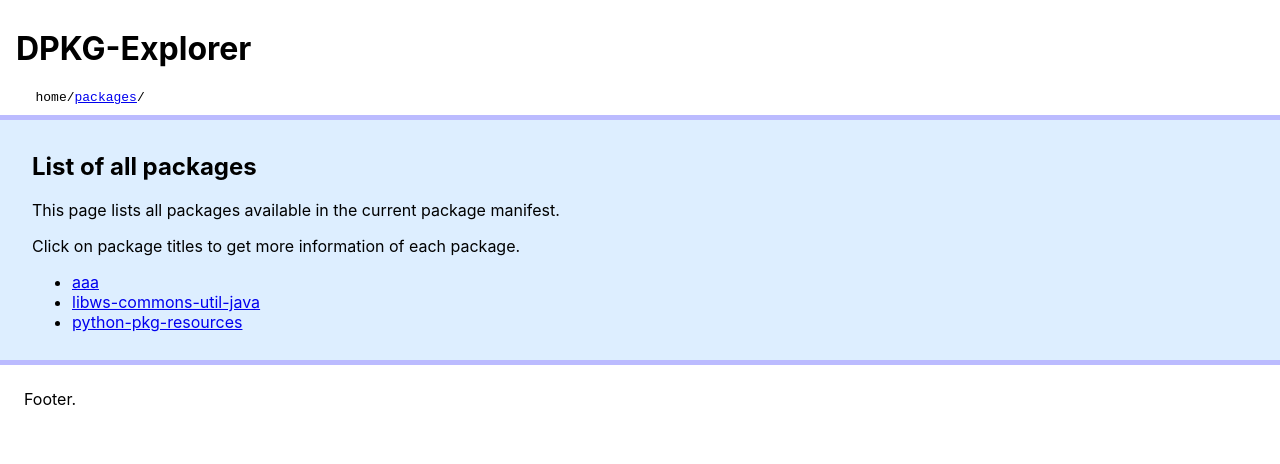
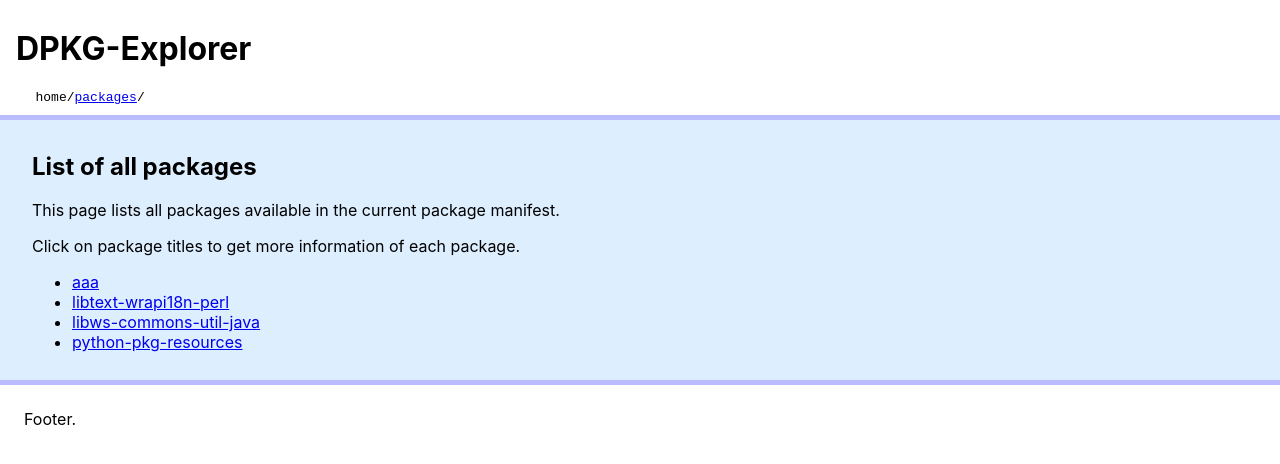
Before and after one commit to Kailari/dpkg-explorer, a React (Create React App) app: page / in a window 1280 px wide. Shown: the top 464 px of the page. Built offline with nearby package versions, Linux system fonts and the light colour scheme.

Commit message:
Added tests for the list view

```diff
--- a/package.json
+++ b/package.json
@@ -32,5 +32,6 @@
       "last 1 firefox version",
       "last 1 safari version"
     ]
-  }
+  },
+  "devDependencies": {}
 }
--- a/src/App.js
+++ b/src/App.js
@@ -10,18 +10,18 @@ import './App.css'
 const App = () => {
   const [page, setPage] = useState('packages')
 
-  const changePage = (page) => (event) => {
-    event.preventDefault()
-    setPage(page)
-  }
+  const nav = () => {
+    const navLinkClickHandler = page => event => {
+      event.preventDefault()
+      setPage(page)
+    }
 
-  const nav = () => {
     const paths = page.split('/')
     const fullPaths = paths.map((p, index) => paths.slice(0, index + 1).join('/'))
 
     const currentPath = paths.map((p, index) =>
       <React.Fragment key={p}>
-        <a href="/" onClick={changePage(fullPaths[index])}>
+        <a href="/" onClick={navLinkClickHandler(fullPaths[index])}>
           {p}
         </a>
         <span style={{ userSelect: 'none' }}>/</span>
@@ -36,11 +36,11 @@ const App = () => {
     if (page.startsWith('packages/')) {
       const packageId = page.substring(9)
       const pkg = packageService.findById(packageId)
-      return <DetailsView changePage={changePage} package={pkg} />
+      return <DetailsView changePage={setPage} package={pkg} />
     }
 
     const packages = packageService.getAll()
-    return <ListView changePage={changePage} packages={packages} />
+    return <ListView changePage={setPage} packages={packages} />
   }
 
   return (
--- a/src/components/list/ListView.js
+++ b/src/components/list/ListView.js
@@ -9,7 +9,7 @@ const ListView = ({ changePage, packages }) => {
     <p>
       Click on package titles to get more information of each package.
         </p>
-    <PackageList packages={packages} onClickPackage={pkgURL => changePage(pkgURL)} />
+    <PackageList packages={packages} onClickPackage={changePage} />
   </>
 }
 
@@ -26,9 +26,12 @@ const PackageList = ({ packages, onClickPackage }) => {
 }
 
 const PackageLink = ({ pkg, onClickPackage }) => {
-  const pkgURL = `packages/${pkg.id}`
+  const handleClick = (event) => {
+    event.preventDefault()
+    onClickPackage(`packages/${pkg.id}`)
+  }
 
-  return <a href="/" onClick={onClickPackage(pkgURL)}>
+  return <a href="/" onClick={handleClick} className='package-link'>
     {pkg.Package}
   </a>
 }
--- a/src/services/packages.js
+++ b/src/services/packages.js
@@ -46,7 +46,11 @@ const packages = [
   {
     id: 2,
     Package: "aaa"
-  }
+  },
+  {
+    id: 3,
+    Package: "libtext-wrapi18n-perl"
+  },
 ]
 
 const getAll = () => {
```
Also changed, not shown: 2 other files (tests, documents, lock files or other folders).
